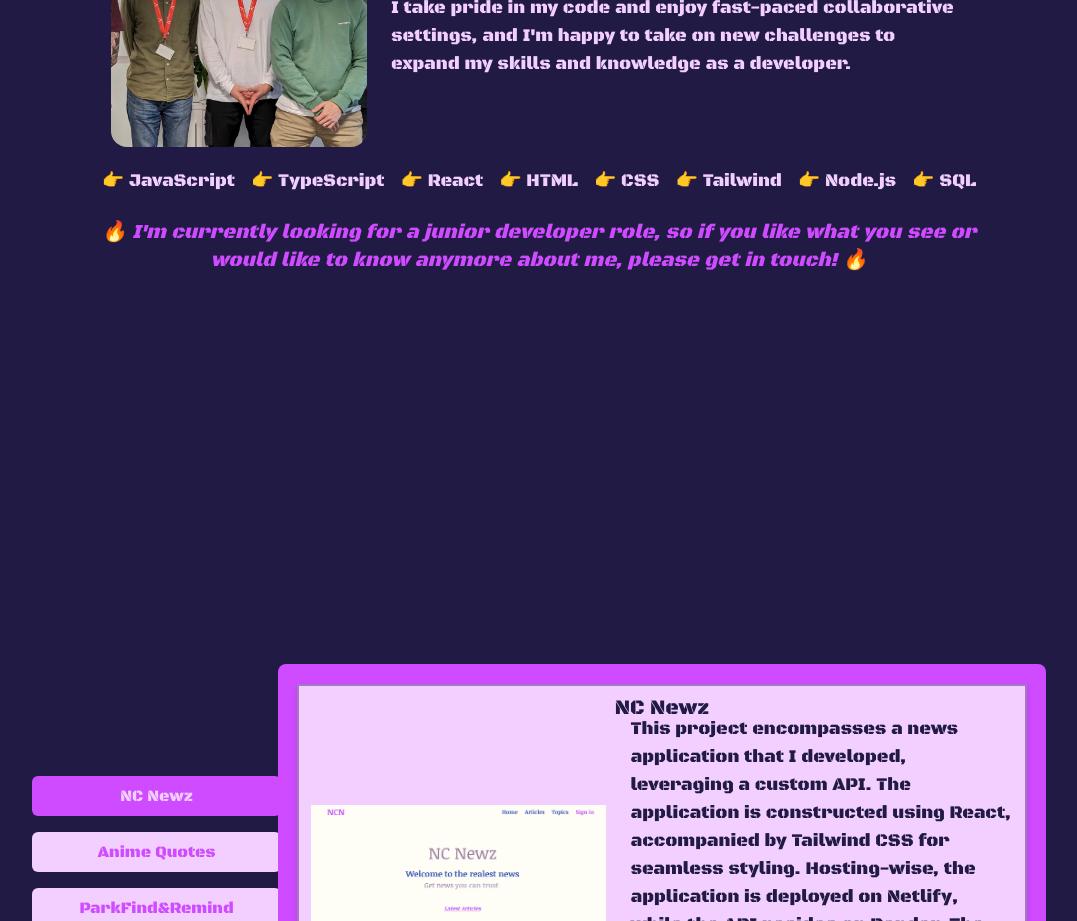
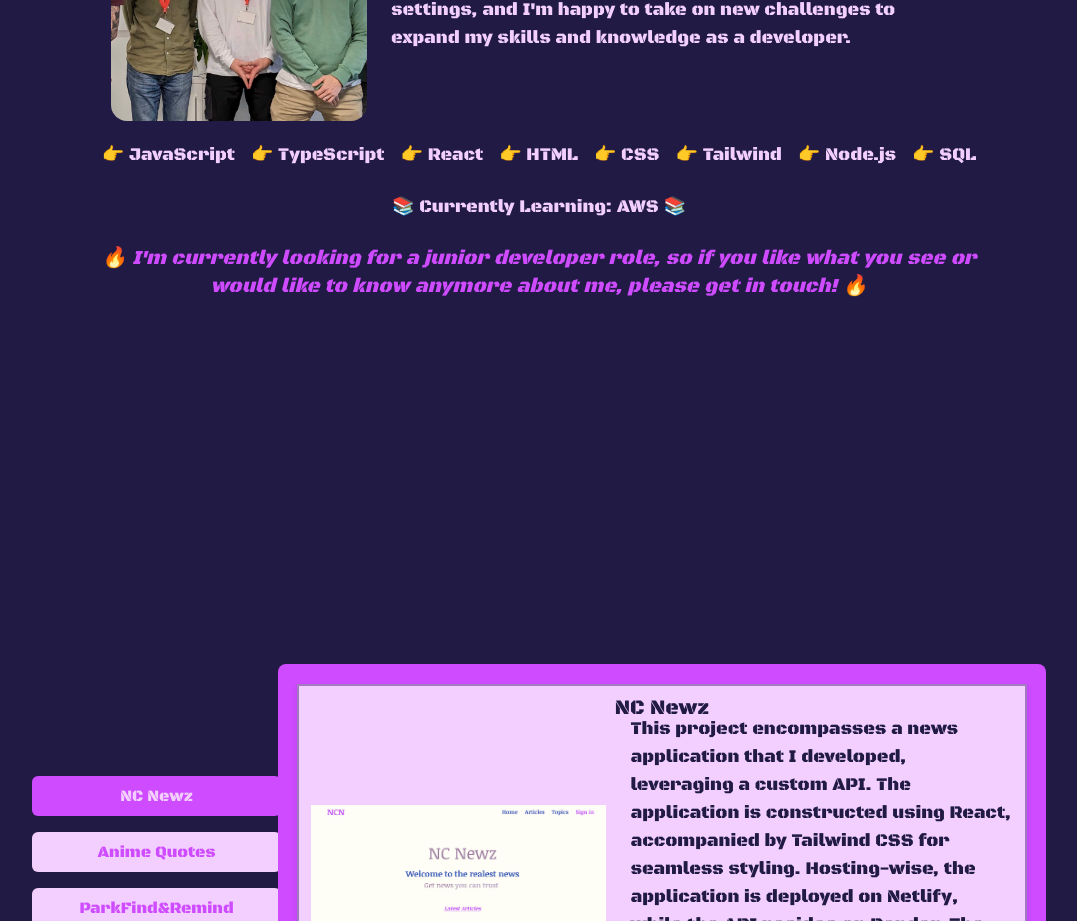
Before and after one commit to keenangee/portfolio-react, a React (Create React App) app: page / in a window 1280 px wide. Shown: the part 1160-2081 px from the top of the page, without its empty margins (101-1178 px from the left). Built offline with nearby package versions, Linux system fonts and the light colour scheme; a web font is replaced by a local one.

Commit message:
added info to about section

```diff
--- a/src/components/About.tsx
+++ b/src/components/About.tsx
@@ -22,8 +22,8 @@ const About: React.FC = () => {
           </p>
         </div>
       </div>
-      <div className="flex flex-col items-center justify-center gap-6 px-10">
-        <ul className="flex flex-row flex-wrap gap-4 px-10 pt-5 justify-center text-xs sm:text-lg">
+      <div className="flex flex-col items-center justify-center gap-6 px-2 sm:px-10">
+        <ul className="flex flex-row flex-wrap gap-4 pt-5 justify-center text-xs sm:text-lg">
           <li>👉 JavaScript</li>
           <li>👉 TypeScript</li>
           <li>👉 React</li>
@@ -33,7 +33,10 @@ const About: React.FC = () => {
           <li>👉 Node.js</li>
           <li>👉 SQL</li>
         </ul>
-        <p className="text-primary italic leading-normal text-md md:text-xl max-w-[70vw] text-center">
+        <ul className="flex flex-row flex-wrap gap-4 justify-center text-xs sm:text-lg">
+          <li>📚 Currently Learning: AWS 📚</li>
+        </ul>
+        <p className="text-primary italic leading-normal text-md md:text-xl sm:max-w-[70vw] text-center">
           🔥 I'm currently looking for a junior developer role, so if you like
           what you see or would like to know anymore about me, please get in
           touch! 🔥
```
